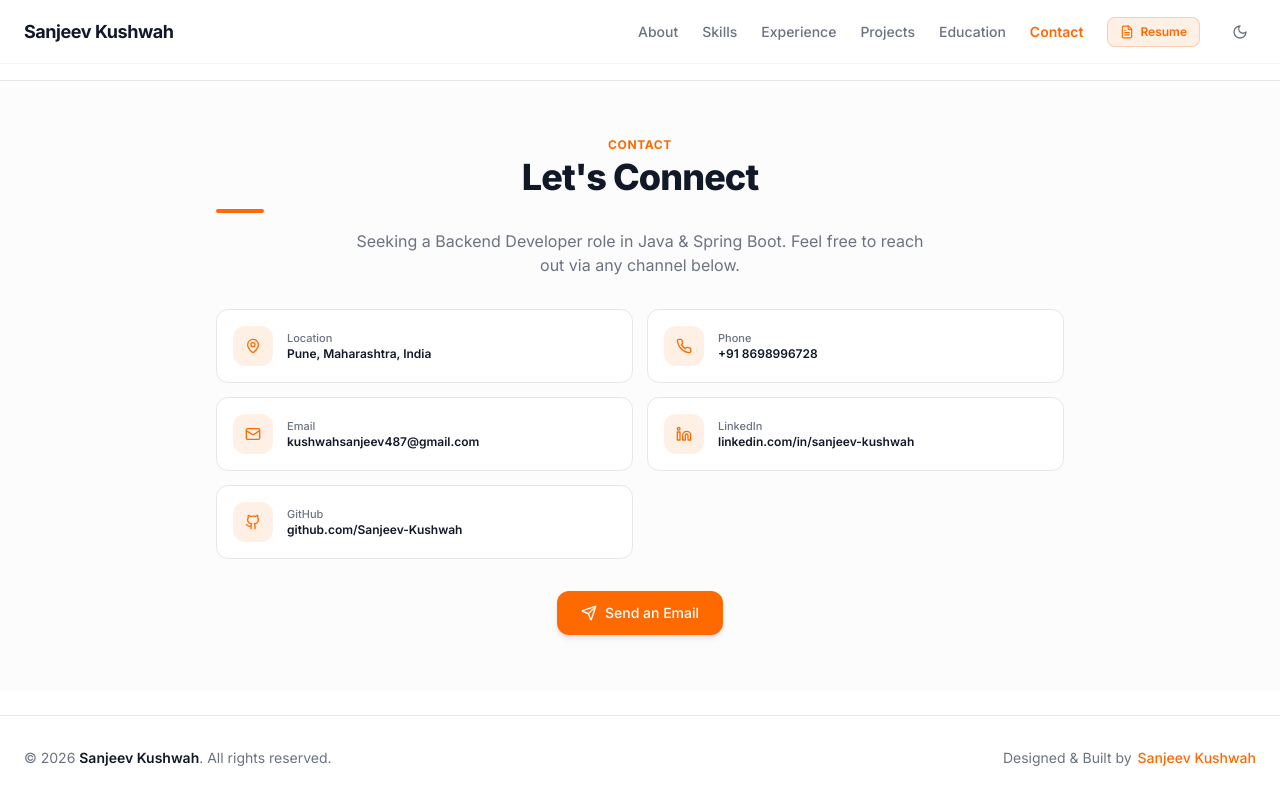
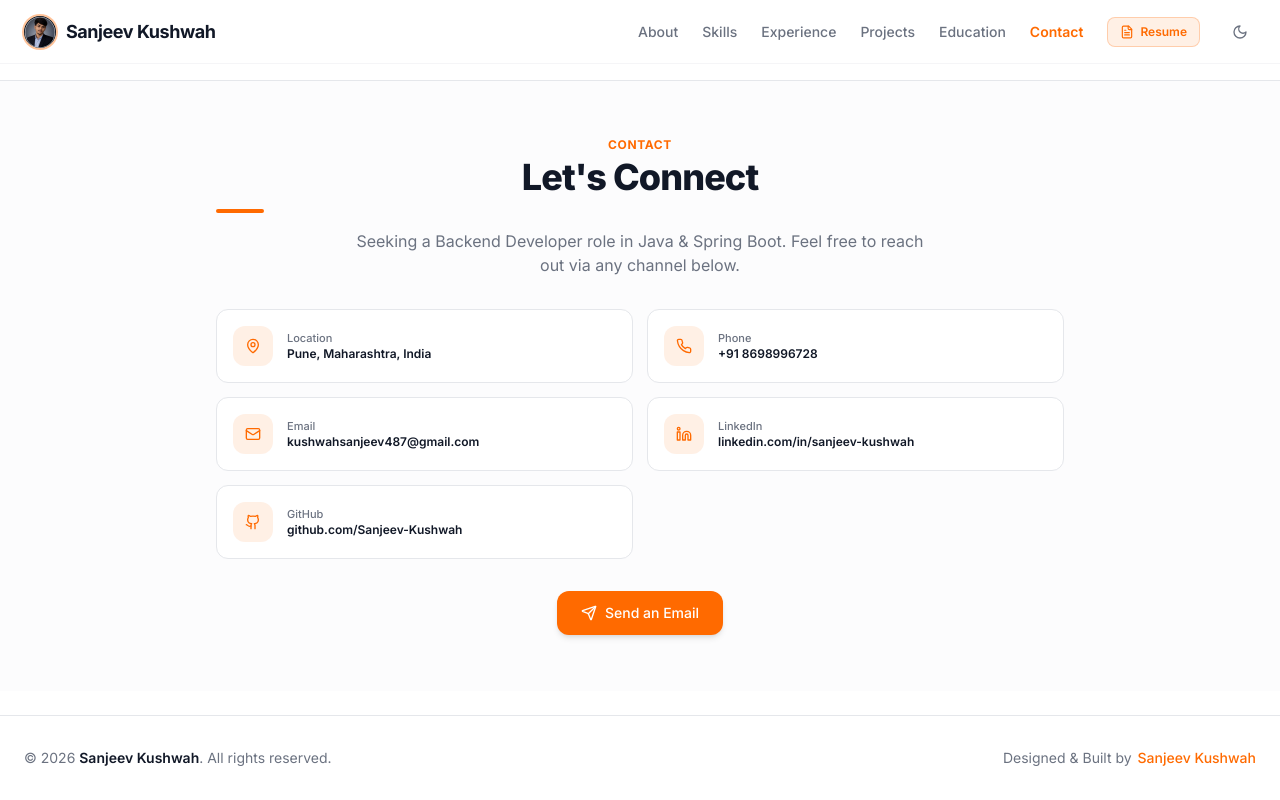
Before and after one commit to Sanjeev-Kushwah/Sanjeevkushwah-portfolio, a React (Vite) app: page /contact in a window 1280 px wide. Built offline with nearby package versions, Linux system fonts and the light colour scheme.

Commit message:
Update Navbar logo to new uploaded headshot portrait image (public/logo.png)

```diff
--- a/src/components/Navbar.jsx
+++ b/src/components/Navbar.jsx
@@ -94,7 +94,8 @@ export default function Navbar() {
     >
       <nav className="max-w-7xl mx-auto h-full px-6 flex items-center justify-between">
         {/* Brand Logo */}
-        <Link to="/" className="flex items-center group" aria-label="Sanjeev Kushwah Home">
+        <Link to="/" className="flex items-center gap-2.5 group" aria-label="Sanjeev Kushwah Home">
+          <img src="/logo.png" alt="Sanjeev Kushwah Logo" className="w-8 h-8 rounded-full ring-2 ring-brand/40 transition-transform group-hover:scale-105" />
           <span className="font-bold tracking-tight text-light-text dark:text-dark-text text-base md:text-lg">
             Sanjeev Kushwah
           </span>
```
Also changed, not shown: logo.png (added), public/logo.png (added).
